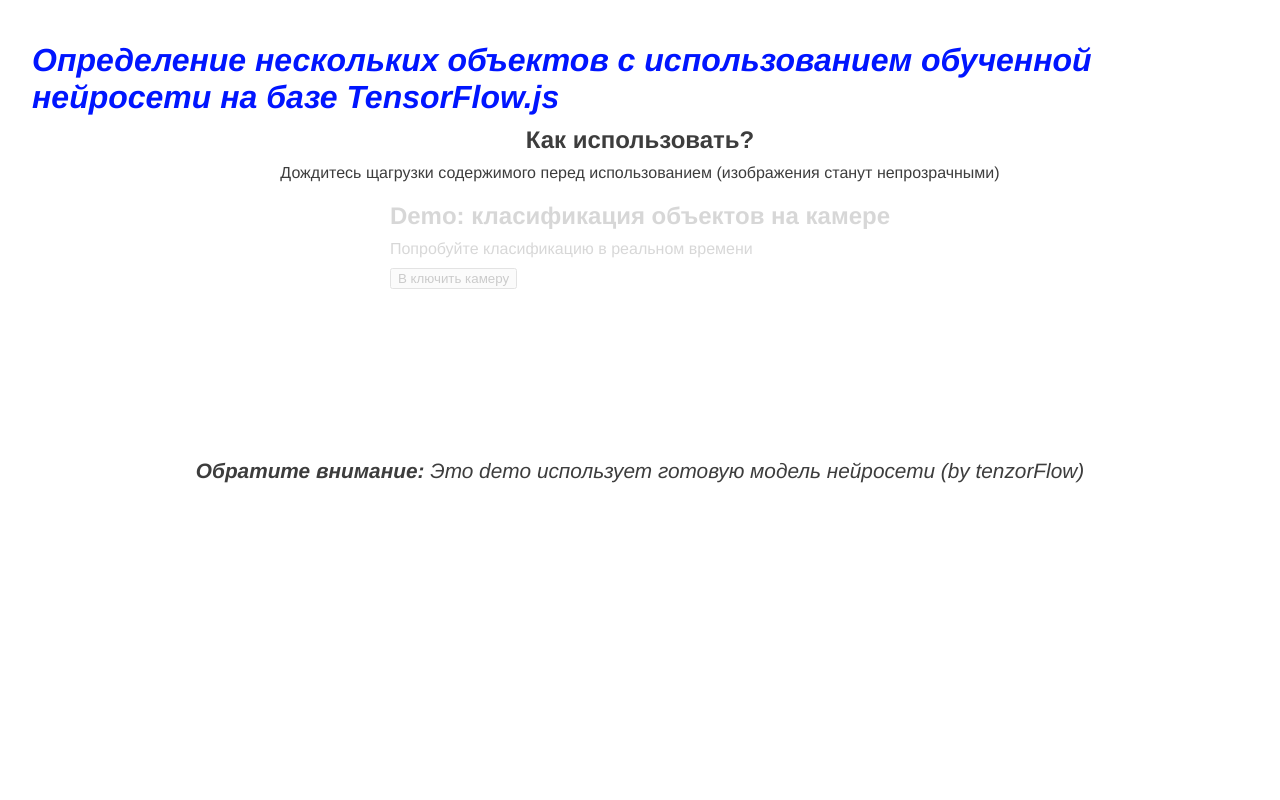
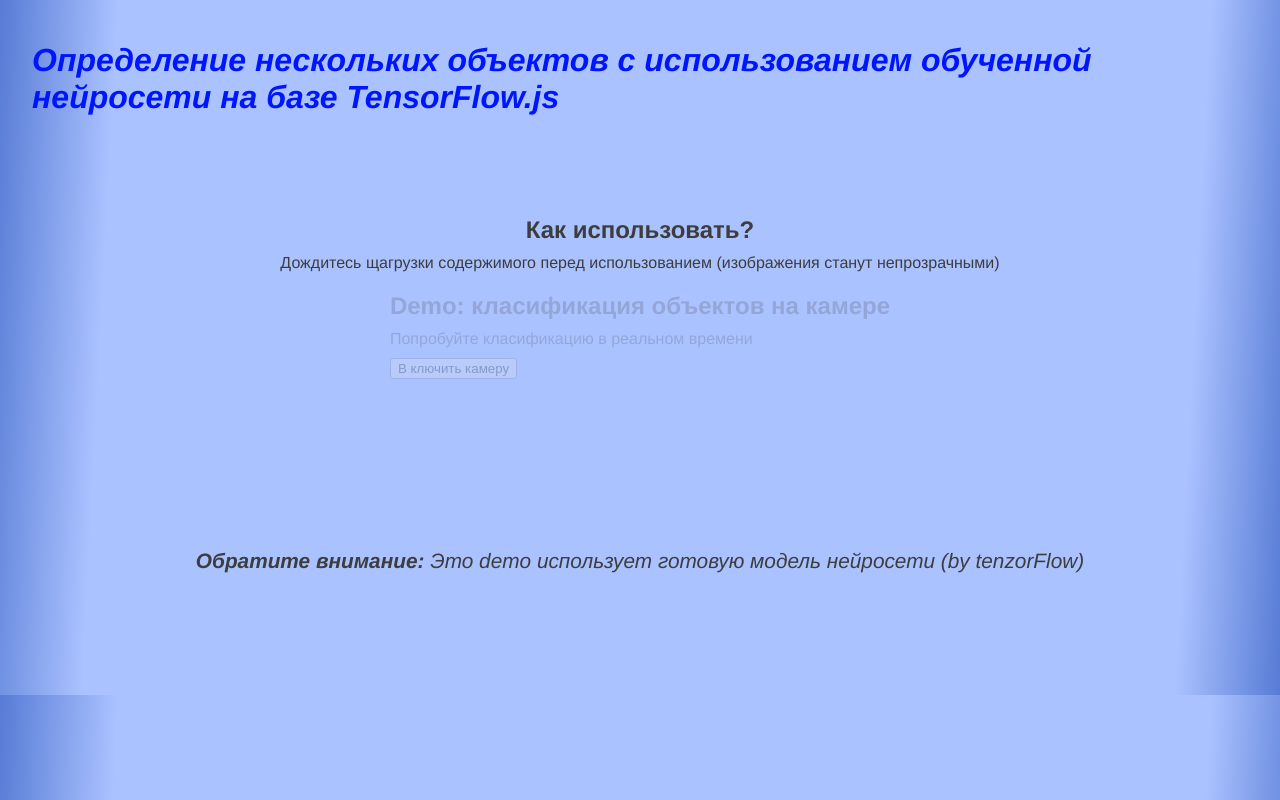
Before and after one commit to IMPOSTOR15/TenzerFlow_JS_webcam_exmple, a plain HTML site: page index.html in a window 1280 px wide. Drawn offline with Linux system fonts and the light colour scheme; a script that the page names is missing.

Commit message:
add some styles

```diff
--- a/style.css
+++ b/style.css
@@ -5,6 +5,8 @@
     color: #3D3D3D;
     display: flex;
     flex-direction: column;
+    background: rgb(87,123,213);
+    background: linear-gradient(93deg, rgba(87,123,213,1) 0%, rgba(170,194,255,1) 9%, rgba(170,194,255,1) 92%, rgba(87,123,213,1) 100%);
   }
 
   h1 {
@@ -52,7 +54,7 @@
   .note {
     font-style: italic;
     font-size: 130%;
-    margin: 0 auto 0 auto;
+    margin: 0 auto 90px auto;
   }
 
   .videoView, .classifyOnClick {
```
